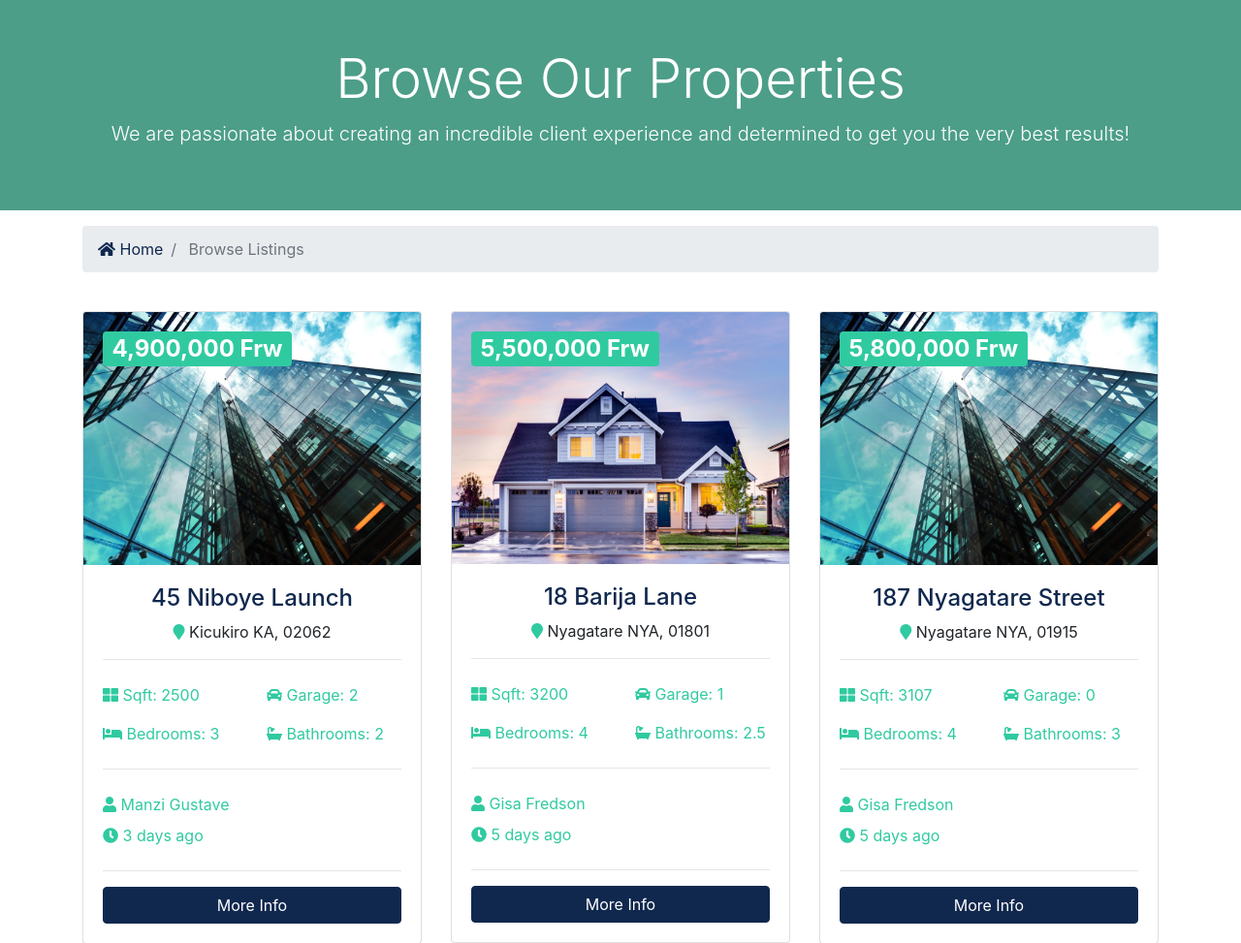
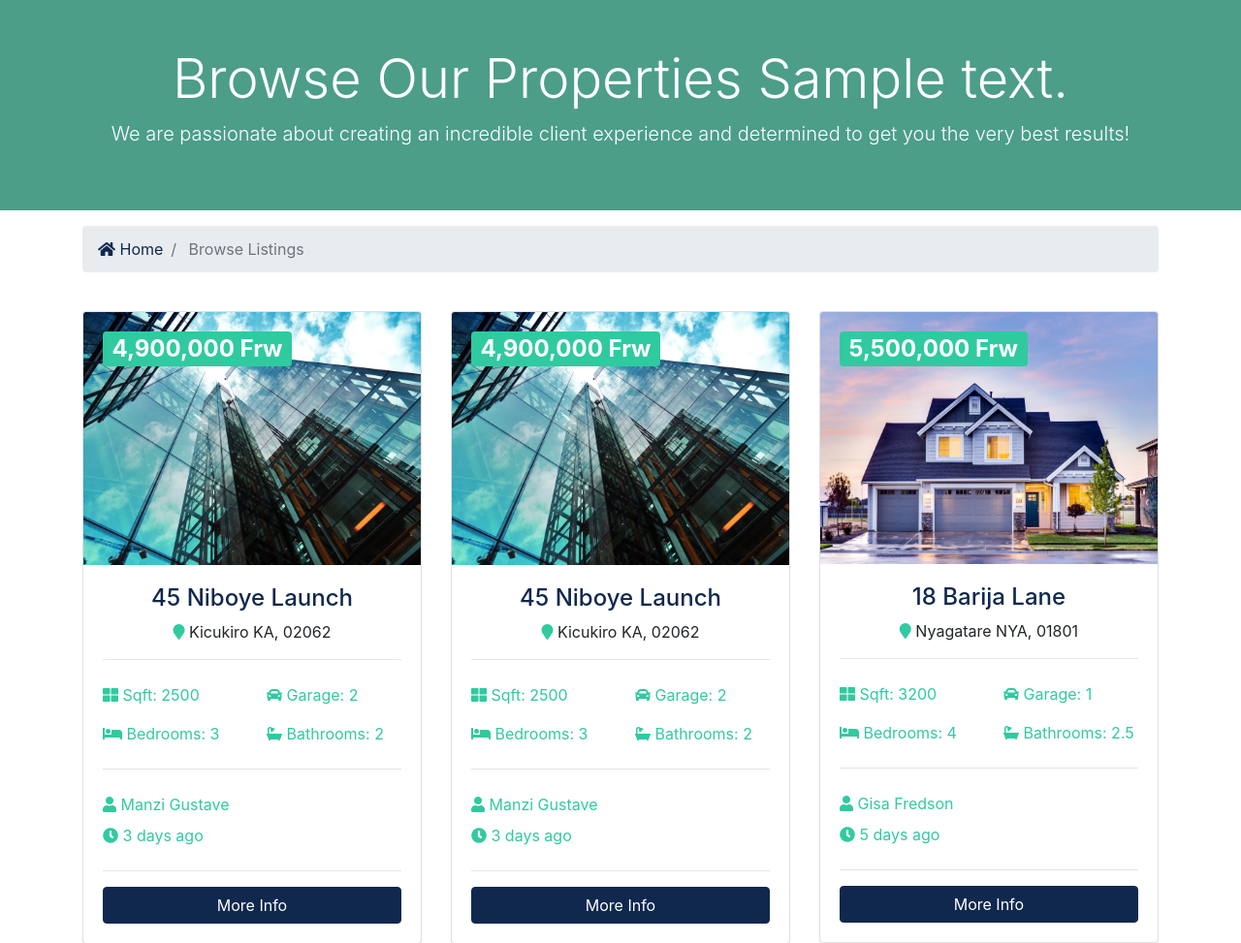
Before and after one commit to GisaKaze/realEstateRwanda, a Django app: template templates/listings/listings.html in a window 1280 px wide. Shown: the part 128-1101 px from the top of the page at 97% size. Run offline with Django 3.2, Linux system fonts and the light colour scheme; tables that the repository leaves empty hold one stand-in row (values such as "Sample post"); the template is opened without the code that fills it: values that come from a table or form of the project are taken from there, most other values are stand-ins (such as "Sample title", 1, 10 or a date in 2020); some libraries are stand-ins or nearby versions.

Commit message:
Add dynamic listings but with the same data....

```diff
--- a/listings/views.py
+++ b/listings/views.py
@@ -6,10 +6,11 @@ def index(request):
     listings = Listing.objects.all()
 
     context = {
-        'listings': 'listings'
+        'listings': listings
     }
 
-    return render(request, 'listings/listings.html')
+
+    return render(request, 'listings/listings.html', context)
 
 
 def listing(request):
--- a/templates/listings/listings.html
+++ b/templates/listings/listings.html
@@ -5,7 +5,7 @@
     <div class="container">
       <div class="row text-center">
         <div class="col-md-12">
-          <h1 class="display-4">Browse Our Properties</h1>
+          <h1 class="display-4">Browse Our Properties {{ context}}</h1>
           <p class="lead">
             We are passionate about creating an incredible client experience and determined to get you the very best results!
           </p>
@@ -33,6 +33,55 @@
   <section id="listings" class="py-4">
     <div class="container">
       <div class="row">
+        {% if listings %}
+          {% for listing in listings %}
+            <div class="col-md-6 col-lg-4 mb-4">
+              <div class="card listing-preview">
+              <img class="card-img-top" src="../../static/img/building.jpg" alt="">
+                <div class="card-img-overlay">
+                  <h2>
+                    <span class="badge badge-secondary text-white">4,900,000 Frw</span>
+                  </h2>
+                </div>
+                <div class="card-body">
+                  <div class="listing-heading text-center">
+                    <h4 class="text-primary">45 Niboye Launch</h4>
+                    <p>
+                      <i class="fas fa-map-marker text-secondary"></i> Kicukiro KA, 02062</p>
+                  </div>
+                  <hr>
+                  <div class="row py-2 text-secondary">
+                    <div class="col-6">
+                      <i class="fas fa-th-large"></i> Sqft: 2500</div>
+                    <div class="col-6">
+                      <i class="fas fa-car"></i> Garage: 2</div>
+                  </div>
+                  <div class="row py-2 text-secondary">
+                    <div class="col-6">
+                      <i class="fas fa-bed"></i> Bedrooms: 3</div>
+                    <div class="col-6">
+                      <i class="fas fa-bath"></i> Bathrooms: 2</div>
+                  </div>
+                  <hr>
+                  <div class="row py-2 text-secondary">
+                    <div class="col-6">
+                      <i class="fas fa-user"></i> Manzi Gustave</div>
+                  </div>
+                  <div class="row text-secondary pb-2">
+                    <div class="col-6">
+                      <i class="fas fa-clock"></i> 3 days ago</div>
+                  </div>
+                  <hr>
+                  <a href="listing.html" class="btn btn-primary btn-block">More Info</a>
+                </div>
+              </div>
+            </div>
+          {% endfor %}
+        {% else %}
+        <div class="col-md-12">
+          <p>No Listing Available</p>
+        </div>
+        {% endif %}
 
         <!-- Listing 1 -->
         <div class="col-md-6 col-lg-4 mb-4">
```
